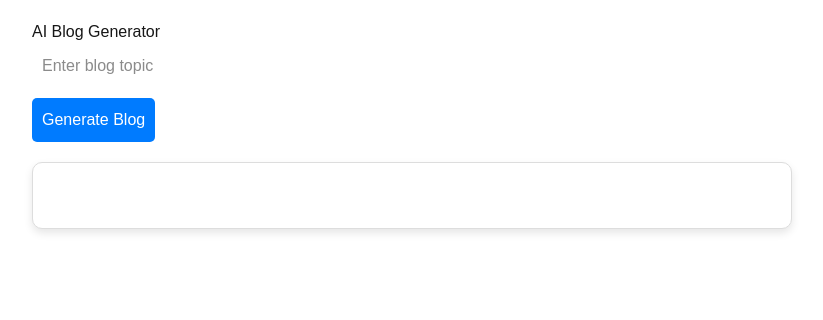
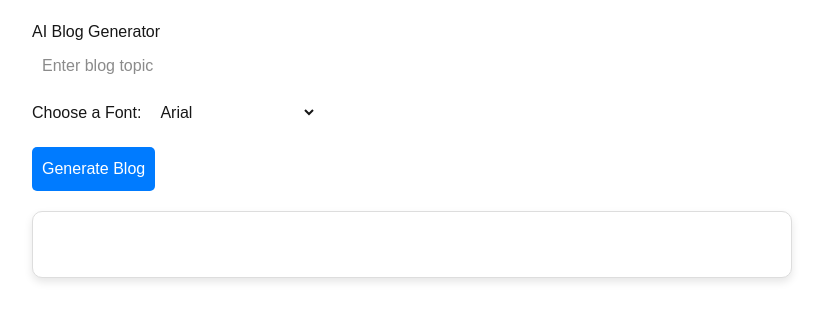
Before and after one commit to Shadmxn/blog-generator, a Next.js app in the folder frontend/: page / in a window 1280 px wide. Shown: the top 320 px of the page, without its empty margins (228-1051 px from the left). Built offline with nearby package versions, Linux system fonts and the light colour scheme.

Commit message:
add font component with dropdown functionality to allow users to choose between various fonts

```diff
--- a/frontend/src/app/page.tsx
+++ b/frontend/src/app/page.tsx
@@ -8,6 +8,7 @@ export default function Home() {
   const [content, setContent] = useState("");
   const [loading, setLoading] = useState(false);
   const [imageUrl, setImageUrl] = useState("");
+  const [selectedFont, setSelectedFont] = useState("Arial"); // ✅ Default font
 
   const generateBlog = async () => {
     setLoading(true);
@@ -17,12 +18,7 @@ export default function Home() {
         topic,
       });
       console.log("API Response:", res.data);
-
-      const formattedContent = res.data.content
-        .split("\n\n")
-        .map((para) => `<p style="margin-bottom: 16px;">${para.trim()}</p>`)
-        .join("");
-      setContent(formattedContent);
+      setContent(res.data.content);
       setImageUrl(res.data.imageUrl);
     } catch (error) {
       console.error("Error generating blog:", error);
@@ -34,12 +30,13 @@ export default function Home() {
     <div
       style={{
         padding: "20px",
-        fontFamily: "Arial",
+        fontFamily: selectedFont,
         maxWidth: "800px",
         margin: "auto",
       }}
     >
       <h1>AI Blog Generator</h1>
+
       <input
         type="text"
         value={topic}
@@ -47,6 +44,21 @@ export default function Home() {
         placeholder="Enter blog topic"
         style={{ padding: "10px", width: "100%", marginBottom: "10px" }}
       />
+
+      {/* Font Selector Dropdown */}
+      <label style={{ marginRight: "10px" }}>Choose a Font:</label>
+      <select
+        value={selectedFont}
+        onChange={(e) => setSelectedFont(e.target.value)}
+        style={{ padding: "5px", marginBottom: "10px" }}
+      >
+        <option value="Arial">Arial</option>
+        <option value="Georgia">Georgia</option>
+        <option value="Times New Roman">Times New Roman</option>
+        <option value="Verdana">Verdana</option>
+        <option value="'Courier New', Courier, monospace">Courier New</option>
+      </select>
+
       <button
         onClick={generateBlog}
         style={{
@@ -56,6 +68,8 @@ export default function Home() {
           border: "none",
           cursor: "pointer",
           borderRadius: "5px",
+          display: "block",
+          marginTop: "10px",
         }}
         disabled={loading}
       >
@@ -68,7 +82,12 @@ export default function Home() {
         </p>
       )}
 
-      <BlogPreview title={topic} content={content} imageUrl={imageUrl} />
+      <BlogPreview
+        title={topic}
+        content={content}
+        imageUrl={imageUrl}
+        selectedFont={selectedFont}
+      />
     </div>
   );
 }
--- a/frontend/src/components/BlogPreview.tsx
+++ b/frontend/src/components/BlogPreview.tsx
@@ -2,10 +2,12 @@ export default function BlogPreview({
   title,
   content,
   imageUrl,
+  selectedFont,
 }: {
   title: string;
   content: string;
   imageUrl?: string;
+  selectedFont: string;
 }) {
   return (
     <div
@@ -22,6 +24,7 @@ export default function BlogPreview({
         marginLeft: "auto",
         marginRight: "auto",
         boxShadow: "0px 4px 8px rgba(0, 0, 0, 0.1)",
+        fontFamily: selectedFont,
       }}
     >
       <h2
```
